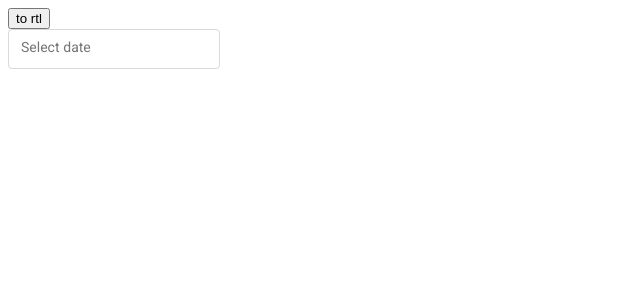
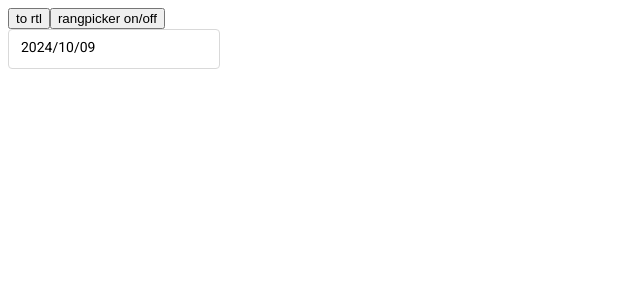
Before and after one commit to farbod-salehi/qeydar-datepicker, an Angular app: page / in a window 1280 px wide. Shown: the top 300 px of the page, without its empty margins (0-640 px from the left). Built offline with nearby package versions, Linux system fonts and the light colour scheme.

Commit message:
fixed some style issues and added year selector and month selector

```diff
--- a/src/app/app.component.html
+++ b/src/app/app.component.html
@@ -1,5 +1,9 @@
 <button (click)="changeDirection()">to rtl</button>
+<button (click)="rangPicker = !rangPicker">rangpicker on/off</button>
 <div [dir]="rtl? 'rtl': 'ltr'">
-    <app-date-picker [rtl]="rtl" [(ngModel)]="myDate"
-        (ngModelChange)="onChange($event)"></app-date-picker>
+    <app-date-picker
+     [rtl]="rtl"
+     [(ngModel)]="myDate"
+     [mode]="rangPicker? 'range': 'day'"
+    (ngModelChange)="onChange($event)"></app-date-picker>
 </div>
--- a/src/app/app.component.ts
+++ b/src/app/app.component.ts
@@ -9,6 +9,7 @@ export class AppComponent {
   title = 'my-datepicker';
   myDate = new Date();
   rtl = false;
+  rangPicker = false;
 
   onChange(event:any) {
     console.log(event);
--- a/src/app/my-datepicker/date-picker-popup/date-picker-popup.component.ts
+++ b/src/app/my-datepicker/date-picker-popup/date-picker-popup.component.ts
@@ -1,28 +1,36 @@
 // date-picker-popup.component.ts
-import { Component, Input, Output, EventEmitter, OnInit, OnChanges, SimpleChanges } from '@angular/core';
+import { Component, Input, Output, EventEmitter, OnInit, OnChanges, SimpleChanges, ElementRef,AfterViewInit, ViewChild } from '@angular/core';
 
 @Component({
   selector: 'app-date-picker-popup',
   template: `
     <div class="date-picker-popup" [class.rtl]="rtl">
-      <div class="period-selector">
-        <button *ngFor="let period of periods"
-                [class.active]="selectedPeriod === period.value"
-                (click)="selectPeriod(period.value)">
-          {{ period.label }}
-          <span *ngIf="period.arrow" class="arrow">→</span>
+      <div *ngIf="mode === 'range'" class="period-selector">
+        <!-- ... (keep existing period-selector code) ... -->
+      </div>
+      <div *ngIf="mode !== 'range'" class="month-selector" #monthSelector>
+        <button
+          *ngFor="let month of monthListNum"
+          [id]="'month_'+month"
+          [class.active]="isActiveMonth(month)"
+          (click)="selectMonth(month)"
+        >
+          {{ getMonthName(month) }}
         </button>
       </div>
       <div class="calendar">
         <div class="header">
           <button (click)="prevMonth()">&lt;</button>
-          <span class="month-name">{{ currentMonth | uppercase }}</span>
+          <span class="month-year">
+            <span class="month-name" (click)="showMonthSelector()">{{ currentMonth | uppercase }}</span>
+            <span class="year" (click)="showYearSelector()">{{ currentYear }}</span>
+          </span>
           <button (click)="nextMonth()">&gt;</button>
         </div>
-        <div class="weekdays">
+        <div *ngIf="viewMode === 'days'" class="weekdays">
           <span *ngFor="let day of weekDays">{{ day }}</span>
         </div>
-        <div class="days">
+        <div *ngIf="viewMode === 'days'" class="days">
           <button *ngFor="let day of days"
                   [class.different-month]="day.getMonth() !== currentDate.getMonth()"
                   [class.selected]="isSelected(day)"
@@ -32,6 +40,20 @@ import { Component, Input, Output, EventEmitter, OnInit, OnChanges, SimpleChange
                   (mouseenter)="onMouseEnter(day,$event)">
             {{ day.getDate() }}
             <span *ngIf="isToday(day)" class="today">.</span>
+          </button>
+        </div>
+        <div *ngIf="viewMode === 'months'" class="months">
+          <button *ngFor="let month of monthListNum"
+                  [class.selected]="month === currentDate.getMonth() + 1"
+                  (click)="selectMonth(month)">
+            {{ getMonthName(month) }}
+          </button>
+        </div>
+        <div *ngIf="viewMode === 'years'" class="years">
+          <button *ngFor="let year of yearList"
+                  [class.selected]="year === currentDate.getFullYear()"
+                  (click)="selectYear(year)">
+            {{ year }}
           </button>
         </div>
       </div>
@@ -52,14 +74,23 @@ import { Component, Input, Output, EventEmitter, OnInit, OnChanges, SimpleChange
       top: 107%;
       left: 0;
       z-index: 1000;
-      width: 400px;
+      width: fit-content;
       border: 1px solid #ddd;
     }
-    .period-selector {
+    .period-selector,.month-selector {
       width: 150px;
       border-inline-end: 1px solid #e0e0e0;
     }
-    .period-selector button {
+    .month-selector {
+      max-height: 19rem;
+      overflow: auto; /* Allow scrolling */
+      scrollbar-width: none; /* For Firefox */
+      -ms-overflow-style: none; /* For Internet Explorer and Edge */
+    }
+    .month-selector::-webkit-scrollbar {
+      display: none; /* For Chrome, Safari, and Opera */
+    }
+    .period-selector button,.month-selector button {
       display: flex;
       justify-content: space-between;
       font-size: 14px;
@@ -73,10 +104,10 @@ import { Component, Input, Output, EventEmitter, OnInit, OnChanges, SimpleChange
       color: #555;
       transition: background-color 0.3s;
     }
-    .period-selector button:hover {
+    .period-selector button:hover,.month-selector button:hover {
       background-color: #e6f7ff;
     }
-    .period-selector button.active {
+    .period-selector button.active,.month-selector button.active{
       background-color: #bfeaff;
       color: #0175e0;
       width: 100%;
@@ -88,6 +119,7 @@ import { Component, Input, Output, EventEmitter, OnInit, OnChanges, SimpleChange
       padding: 15px;
       flex-grow: 1;
       background: #FAFAFB;
+      width: 15rem;
     }
     .header {
       display: flex;
@@ -155,6 +187,29 @@ import { Component, Input, Output, EventEmitter, OnInit, OnChanges, SimpleChange
       font-size: 36px;
       color: mediumpurple;
     }
+    .month-year {
+      display: flex;
+      align-items: center;
+      cursor: pointer;
+    }
+    .month-name, .year {
+      margin: 0 5px;
+    }
+    .months, .years {
+      display: grid;
+      grid-template-columns: repeat(3, 1fr);
+      gap: 5px;
+    }
+    .months button, .years button {
+      padding: 10px;
+      border: none;
+      background: none;
+      cursor: pointer;
+    }
+    .months button.selected, .years button.selected {
+      background-color: #1890ff;
+      color: white;
+    }
     // rtl
     :dir(rtl) .date-picker-popup, .rtl.date-picker-popup{
       right: 0 !important;
@@ -165,15 +220,17 @@ import { Component, Input, Output, EventEmitter, OnInit, OnChanges, SimpleChange
     }
   `]
 })
-export class DatePickerPopupComponent implements OnInit, OnChanges {
+export class DatePickerPopupComponent implements OnInit, OnChanges, AfterViewInit {
   @Input() rtl = false;
   @Input() selectedDate: Date | null = null;
   @Input() selectedStartDate: Date | null = null;
   @Input() selectedEndDate: Date | null = null;
-  @Input() isRangeMode = false;
+  @Input() mode: 'day' | 'month' | 'year' | 'range' = 'day';
   @Input() customLabels: { label: string, value: Date }[] = [];
   @Output() dateSelected = new EventEmitter<Date>();
   @Output() dateRangeSelected = new EventEmitter<{ start: Date, end: Date }>();
+
+  @ViewChild('monthSelector') monthSelector: ElementRef;
 
   weekDays = ['Su', 'Mo', 'Tu', 'We', 'Th', 'Fr', 'Sa'];
   periods = [
@@ -189,15 +246,25 @@ export class DatePickerPopupComponent implements OnInit, OnChanges {
   currentYear: number = 0;
   selectedPeriod: string = '';
   tempEndDate: Date | null = null;
+  monthListNum = Array.from({ length: 12 }, (_, i) => i + 1);
+  yearList: number[] = [];
+  viewMode: 'days' | 'months' | 'years' = 'days';
+
+  constructor(public el: ElementRef) {}
 
   ngOnInit() {
     this.generateCalendar();
+    this.generateYearList();
   }
 
   ngOnChanges(changes: SimpleChanges) {
-    if (changes['selectedDate'] || changes['selectedStartDate'] || changes['selectedEndDate']) {
+    if (changes['selectedDate'] || changes['selectedStartDate'] || changes['selectedEndDate'] || changes['mode']) {
       this.generateCalendar();
     }
+  }
+
+  ngAfterViewInit() {
+    this.scrollToSelectedMonth();
   }
 
   generateCalendar(month: number = this.currentDate.getMonth(), year: number = this.currentDate.getFullYear()) {
@@ -217,6 +284,44 @@ export class DatePickerPopupComponent implements OnInit, OnChanges {
     for (let i = 1; i <= remainingDays; i++) {
       this.days.push(new Date(year, month + 1, i));
     }
+
+    this.currentYear = year;
+  }
+
+  generateYearList() {
+    const currentYear = new Date().getFullYear();
+    this.yearList = Array.from({ length: 20 }, (_, i) => currentYear - 10 + i);
+  }
+
+  scrollToSelectedMonth(month: number|null = null) {
+    let monthNum = month || this.selectedDate?.getMonth()! + 1;
+    if (this.monthSelector && this.selectedDate) {
+      const selectedMonthElement = this.monthSelector.nativeElement.querySelector(`#month_${monthNum}`);
+      if (selectedMonthElement) {
+        selectedMonthElement.scrollIntoView({ behavior: 'smooth', block: 'center' });
+      }
+    }
+  }
+
+  showMonthSelector() {
+    this.viewMode = 'months';
+  }
+
+  showYearSelector() {
+    this.viewMode = 'years';
+  }
+
+  selectYear(year: number) {
+    this.currentDate.setFullYear(year);
+    this.viewMode = 'months';
+    this.generateCalendar(this.currentDate.getMonth(), year);
+  }
+
+  selectMonth(month: number) {
+    this.currentDate.setMonth(month);
+    this.viewMode = 'days';
+    this.generateCalendar(this.currentDate.getMonth(), this.currentDate.getFullYear());
+    this.scrollToSelectedMonth(month);
   }
 
   prevMonth() {
@@ -264,7 +369,7 @@ export class DatePickerPopupComponent implements OnInit, OnChanges {
   }
 
   selectDate(date: Date) {
-    if (this.isRangeMode) {
+    if (this.mode === 'range') {
       if (!this.selectedStartDate || (this.selectedStartDate && this.selectedEndDate) || date < this.selectedStartDate) {
         this.selectedStartDate = date;
         this.selectedEndDate = null;
@@ -278,7 +383,7 @@ export class DatePickerPopupComponent implements OnInit, OnChanges {
   }
 
   isSelected(date: Date): boolean|any {
-    if (this.isRangeMode) {
+    if (this.mode === 'range') {
       return (this.selectedStartDate && date.toDateString() === this.selectedStartDate.toDateString()) ||
              (this.selectedEndDate && date.toDateString() === this.selectedEndDate.toDateString()) ||
              (this.tempEndDate && date.toDateString() === this.tempEndDate.toDateString());
@@ -300,4 +405,13 @@ export class DatePickerPopupComponent implements OnInit, OnChanges {
   onMouseEnter(date: Date, e:Event) {
     this.tempEndDate = date;
   }
+
+  getMonthName(month: number): string {
+    let date = new Date(this.currentDate.getFullYear(), month, 1);
+    return date.toLocaleString('default', { month: 'long' });
+  }
+
+  isActiveMonth(month: number): boolean {
+    return this.currentDate.getMonth() == month;
+  }
 }
--- a/src/app/my-datepicker/my-datepicker.component.ts
+++ b/src/app/my-datepicker/my-datepicker.component.ts
@@ -5,13 +5,13 @@ import { slideMotion } from './animation/slide';
 @Component({
   selector: 'app-date-picker',
   template: `
-    <div class="date-picker-wrapper" [formGroup]="form">
+     <div class="date-picker-wrapper" [formGroup]="form">
       <input
         type="text"
         formControlName="dateInput"
         (click)="toggleDatePicker()"
         [class.focus]="isOpen"
-        placeholder="Select date"
+        [placeholder]="getPlaceholder()"
       >
       <app-date-picker-popup
         *ngIf="isOpen"
@@ -20,7 +20,7 @@ import { slideMotion } from './animation/slide';
         [selectedDate]="selectedDate"
         [selectedStartDate]="selectedStartDate"
         [selectedEndDate]="selectedEndDate"
-        [isRangeMode]="isRangeMode"
+        [mode]="mode"
         [customLabels]="customLabels"
         (dateSelected)="onDateSelected($event)"
         (dateRangeSelected)="onDateRangeSelected($event)"
@@ -69,7 +69,8 @@ import { slideMotion } from './animation/slide';
 })
 export class DatePickerComponent implements ControlValueAccessor, OnInit {
   @Input() rtl = false;
-  @Input() isRangeMode = true;
+  @Input() mode: 'day' | 'month' | 'year' | 'range' = 'day';
+  @Input() format = 'YYYY/MM/DD';
   @Input() customLabels: { label: string, value: Date }[] = [];
 
   isOpen = false;
@@ -89,7 +90,7 @@ export class DatePickerComponent implements ControlValueAccessor, OnInit {
       const date = this.parseDate(value);
       if (date) {
         this.selectedDate = date;
-        this.onChange(this.isRangeMode ? { start: date, end: date } : date);
+        this.onChange(this.mode === 'range' ? { start: date, end: date } : date);
       }
     });
   }
@@ -121,8 +122,15 @@ export class DatePickerComponent implements ControlValueAccessor, OnInit {
   }
 
   updateInputValue() {
-    const formatDate = (date: Date) => date.toLocaleDateString('en-US', { year: 'numeric', month: '2-digit', day: '2-digit' });
-    if (this.isRangeMode && this.selectedStartDate && this.selectedEndDate) {
+    const formatDate = (date: Date) => {
+      let result = this.format;
+      result = result.replace('YYYY', date.getFullYear().toString());
+      result = result.replace('MM', (date.getMonth() + 1).toString().padStart(2, '0'));
+      result = result.replace('DD', date.getDate().toString().padStart(2, '0'));
+      return result;
+    };
+
+    if (this.mode === 'range' && this.selectedStartDate && this.selectedEndDate) {
       this.form.get('dateInput')?.setValue(`${formatDate(this.selectedStartDate)} - ${formatDate(this.selectedEndDate)}`);
     } else if (this.selectedDate) {
       this.form.get('dateInput')?.setValue(formatDate(this.selectedDate));
@@ -131,10 +139,10 @@ export class DatePickerComponent implements ControlValueAccessor, OnInit {
 
   parseDate(dateString: string): Date | null {
     const parts = dateString.split('/');
-    if (parts.length === 3) {
-      const month = parseInt(parts[0]) - 1;
-      const day = parseInt(parts[1]);
-      const year = parseInt(parts[2]);
+    if (parts.length >= 2) {
+      const year = parseInt(parts[0]);
+      const month = parseInt(parts[1]) - 1;
+      const day = parts.length > 2 ? parseInt(parts[2]) : 1;
       const date = new Date(year, month, day);
       if (!isNaN(date.getTime())) {
         return date;
@@ -143,16 +151,31 @@ export class DatePickerComponent implements ControlValueAccessor, OnInit {
     return null;
   }
 
+  getPlaceholder(): string {
+    switch (this.mode) {
+      case 'day':
+        return 'Select date';
+      case 'month':
+        return 'Select month';
+      case 'year':
+        return 'Select year';
+      case 'range':
+        return 'Select date range';
+      default:
+        return 'Select date';
+    }
+  }
+
   // ControlValueAccessor methods
   onChange: any = () => {};
   onTouch: any = () => {};
 
   writeValue(value: any): void {
     if (value) {
-      if (this.isRangeMode && value.start && value.end) {
+      if (this.mode === 'range' && value.start && value.end) {
         this.selectedStartDate = new Date(value.start);
         this.selectedEndDate = new Date(value.end);
-      } else if (!this.isRangeMode) {
+      } else if (this.mode !== 'range') {
         this.selectedDate = new Date(value);
       }
       this.updateInputValue();
--- a/tsconfig.json
+++ b/tsconfig.json
@@ -18,6 +18,7 @@
     "importHelpers": true,
     "skipLibCheck": true,
     "noImplicitUseStrict": false,
+    "strictPropertyInitialization":false,
     "target": "es2020",
     "module": "es2020",
     "lib": [
```
